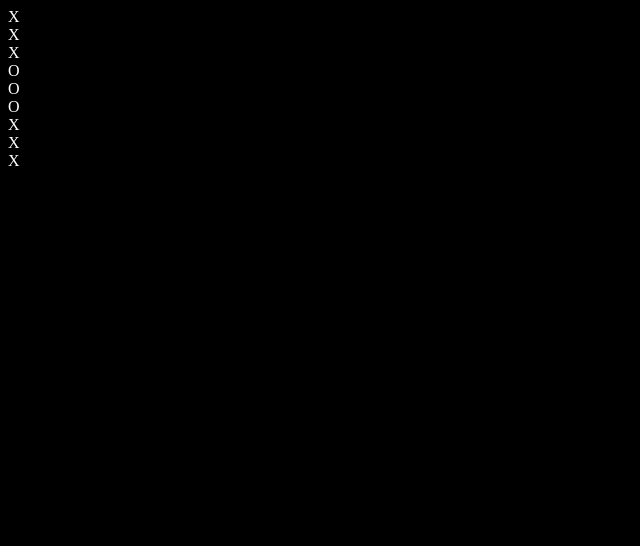
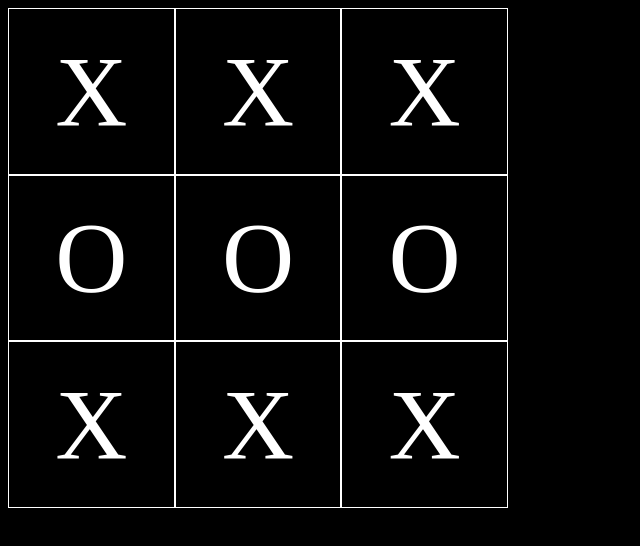
Before and after one commit to yun-nel/tic-tac-toe, a website: page index.html in a window 1280 px wide. Shown: the whole page, without its empty margins (0-640 px from the left). Drawn offline with Linux system fonts and the light colour scheme.

Commit message:
add gameboard grid

```diff
--- a/scss/style.scss
+++ b/scss/style.scss
@@ -1,4 +1,27 @@
+:root {
+    font-size: 6.25%;
+}
+
+body {
+    font-size: 16rem;
+}
+
 * {
     background-color: black;
     color: white;
 }
+
+.gameboard {
+    display: grid;
+    grid-template-columns: repeat(3, 1fr);
+    width: 500rem;
+    height: 500rem;
+
+    div {
+        display: flex;
+        justify-content: center;
+        align-items: center;
+        font-size: 100rem;
+        border: 1px solid white;
+    }
+}
```
Also changed, not shown: scss/style.css, 1 other file.
